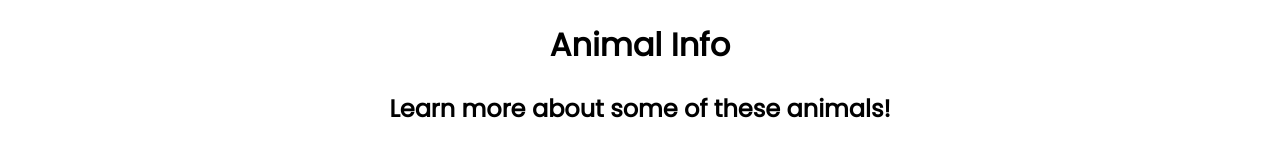
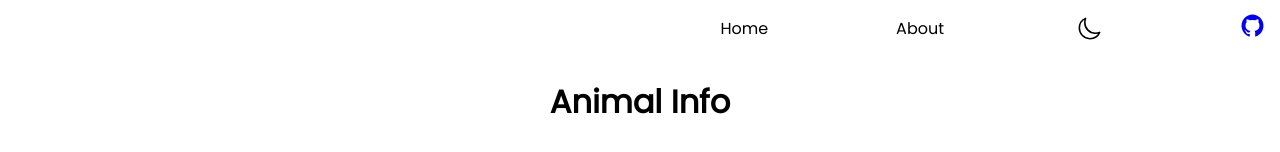
Before and after one commit to Lensco825/animal-info-website, a React (Create React App) app: page / in a window 1280 px wide. Shown: the top 152 px of the page. Built offline with nearby package versions, Linux system fonts and the light colour scheme; a web font is replaced by a local one.

Commit message:
re-added nav bar

```diff
--- a/src/App.js
+++ b/src/App.js
@@ -18,6 +18,7 @@ var images = {
 function App() {
   return (
     <div className="App">
+      <NAV/>
       <main>
       <h1>Animal Info</h1>
       <h2>Learn more about some of these animals!</h2>
```
